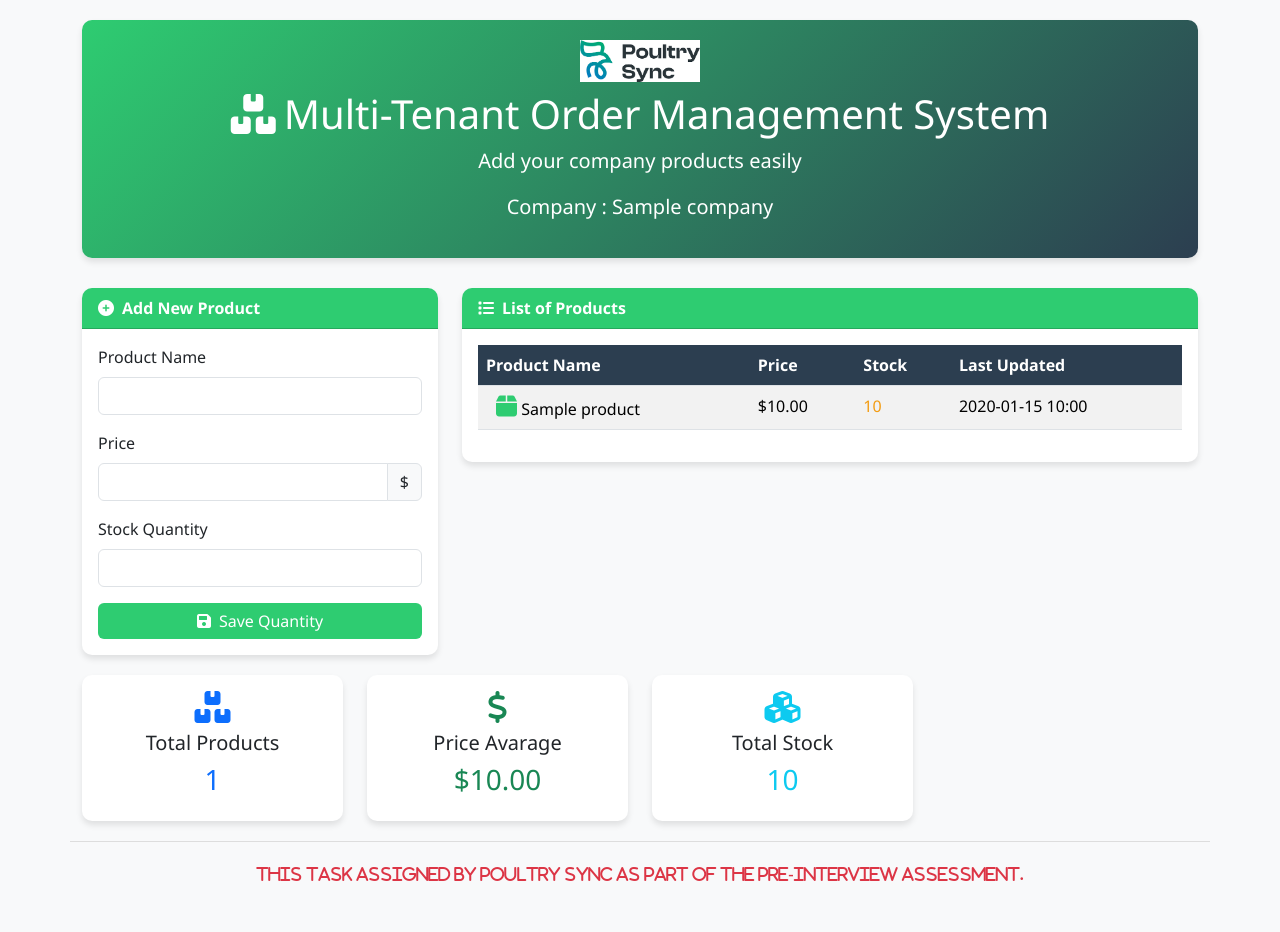
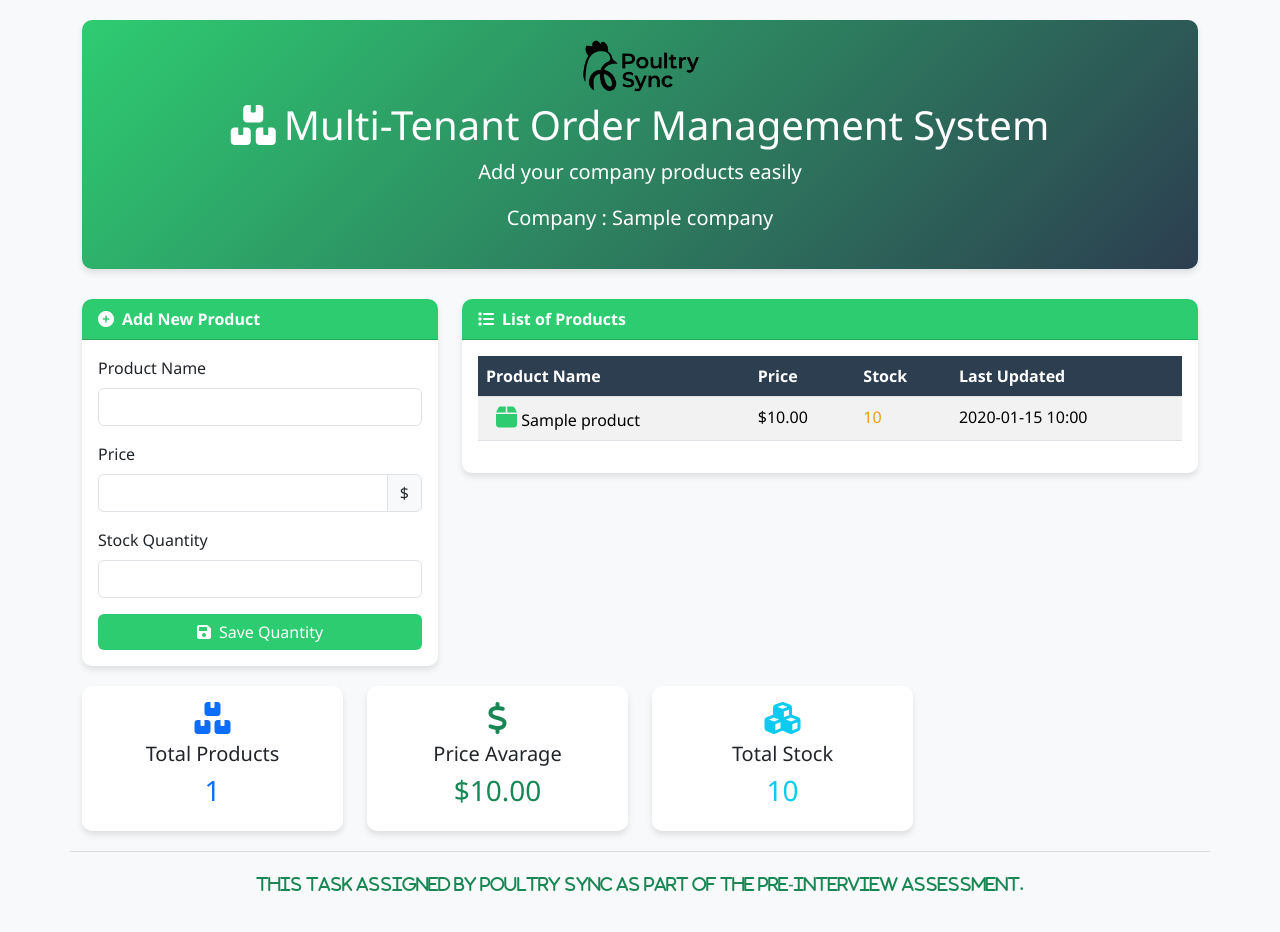
Before and after one commit to AhmeDev1425/Task-PoutlrySync, a Django app: page / in a window 1280 px wide. Before the commit the page ends 881 px from the top, so only its background shows below. Run offline with Django 5.2, Linux system fonts and the light colour scheme; a user stored in the database is signed in; tables that the repository leaves empty hold one stand-in row (values such as "Sample post").

Commit message:
Enhance Style and integrate logo to be approperiate with company.

```diff
--- a/orders/templates/orders/index.html
+++ b/orders/templates/orders/index.html
@@ -32,10 +32,11 @@
         }
 
         .logo {
-            width: 120px;          /* حجم مناسب للهوامش */
+            width: 120px;
             height: auto;
             display: block;
-            margin: 0 auto 10px;   /* محاذاة للوسط ومسافة تحتها */
+            margin: 0 auto 10px;
+            filter: brightness(0) invert(0); /* يحول اللون للون أسود */
         }
 
         .card {
@@ -233,7 +234,7 @@
             </div>
 
         <footer>
-            <p> <i class="fas text-danger mx-1"> This task assigned by Poultry Sync as part of the pre-interview assessment. </i></p>
+            <p> <i class="fas text-success "> This task assigned by Poultry Sync as part of the pre-interview assessment. </i></p>
         </footer>
 
     </div>
```
Also changed, not shown: static/images/logo.png.
